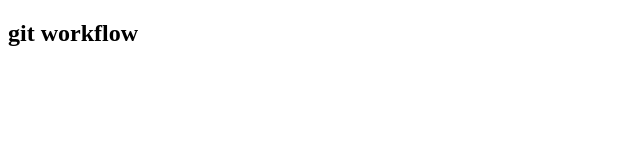
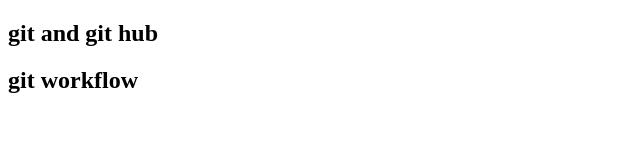
Before and after one commit to amansaurya/git-workflow, a plain HTML site: page index.html in a window 1280 px wide. Shown: the whole page, without its empty margins (0-640 px from the left). Drawn offline with Linux system fonts and the light colour scheme.

Commit message:
chnges done

```diff
--- /dev/null
+++ b/app.js
@@ -0,0 +1 @@
+console.log("Hello, World!");
--- a/index.html
+++ b/index.html
@@ -6,6 +6,7 @@
     <title>git and git hub</title>
 </head>
 <body>
+    <h2>git and git hub</h2>
     <h2>git workflow</h2>
 </body>
 </html>
```
